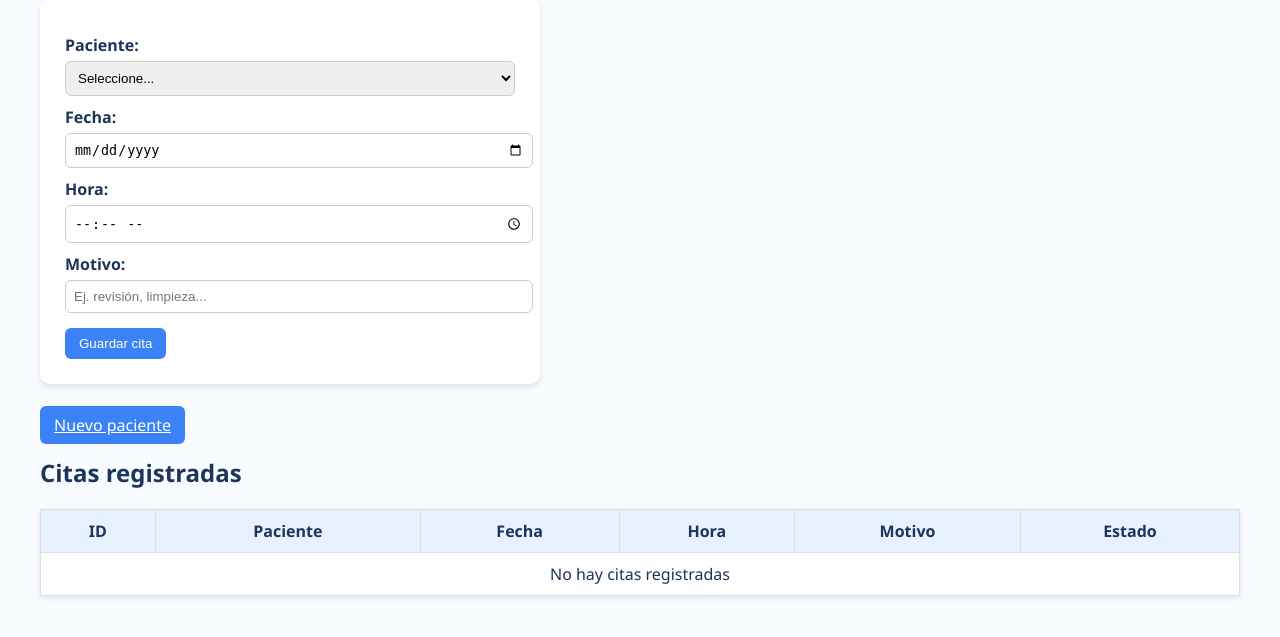
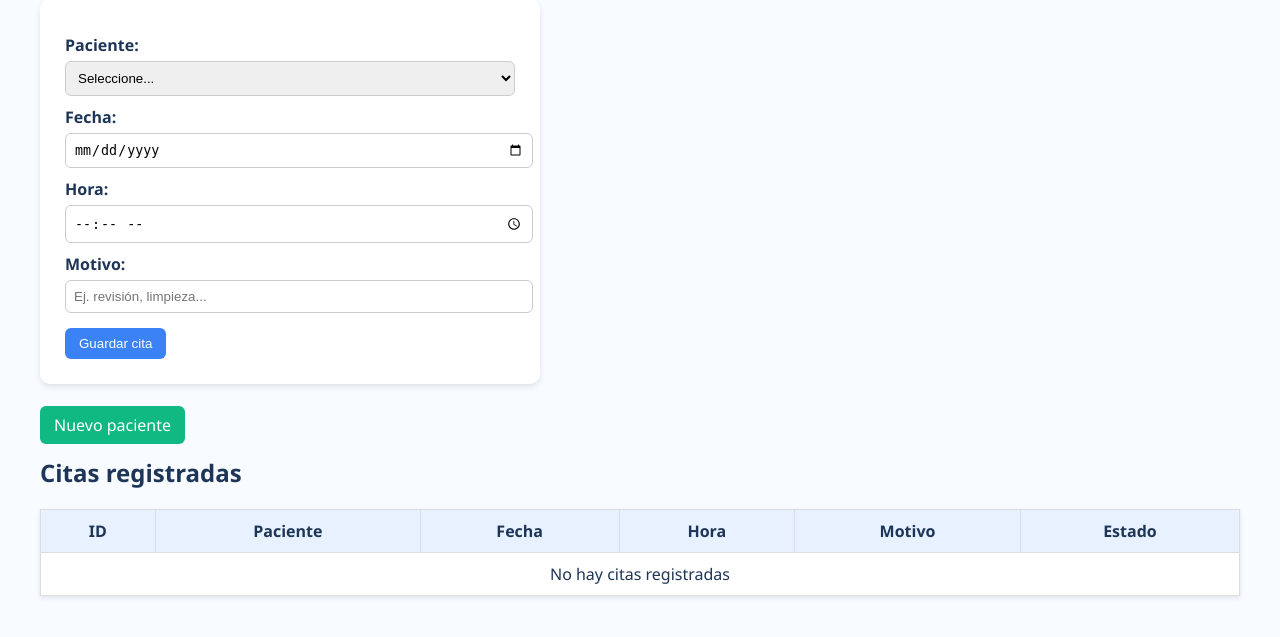
Before and after one commit to Danteroll/Ortholex, a PHP site: page /form_cita.php in a window 1280 px wide. Shown: the part 114-751 px from the top of the page. Run offline with PHP 8.4, Linux system fonts and the light colour scheme; data that the repository does not hold is empty.

Commit message:
Update form_cita.php

```diff
--- a/form_cita.php
+++ b/form_cita.php
@@ -60,8 +60,18 @@ div.cita_NP {
 
     margin-top: -10px;
     margin-right: 67%;
-    text-decoration: none;
-    font-family:'Segoe UI' ,sans-serif;
+
+}
+.btn2{
+  margin-top:15px;
+  background-color:#10b981;
+  color:white;
+  border:none;
+  padding:8px 14px;
+  border-radius:6px;
+  cursor:pointer;
+  text-decoration: none;
+  font-family:'Segoe UI' ,sans-serif;
 }
 </style>
 </head>
@@ -94,7 +104,7 @@ div.cita_NP {
 </form>
 
 <div class="cita_NP">
-  <a class="btn" href="form_paciente.php" role="button">Nuevo paciente</a>
+  <a class="btn2" href="form_paciente.php" role="button">Nuevo paciente</a>
 </div>
 
 <?php
```
